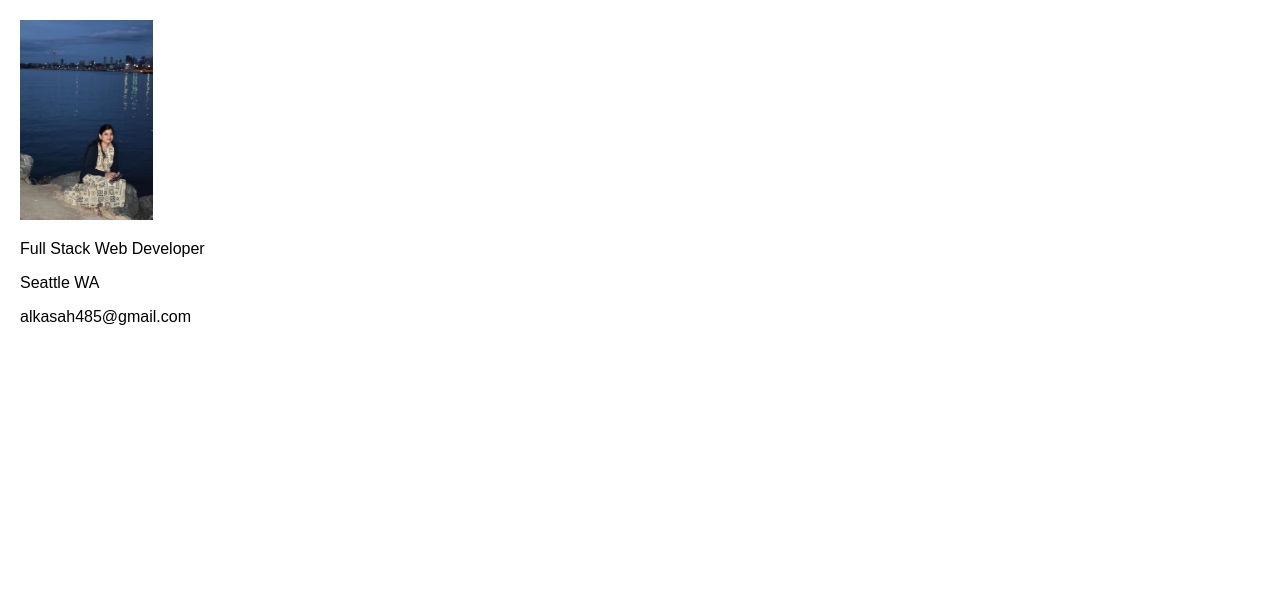
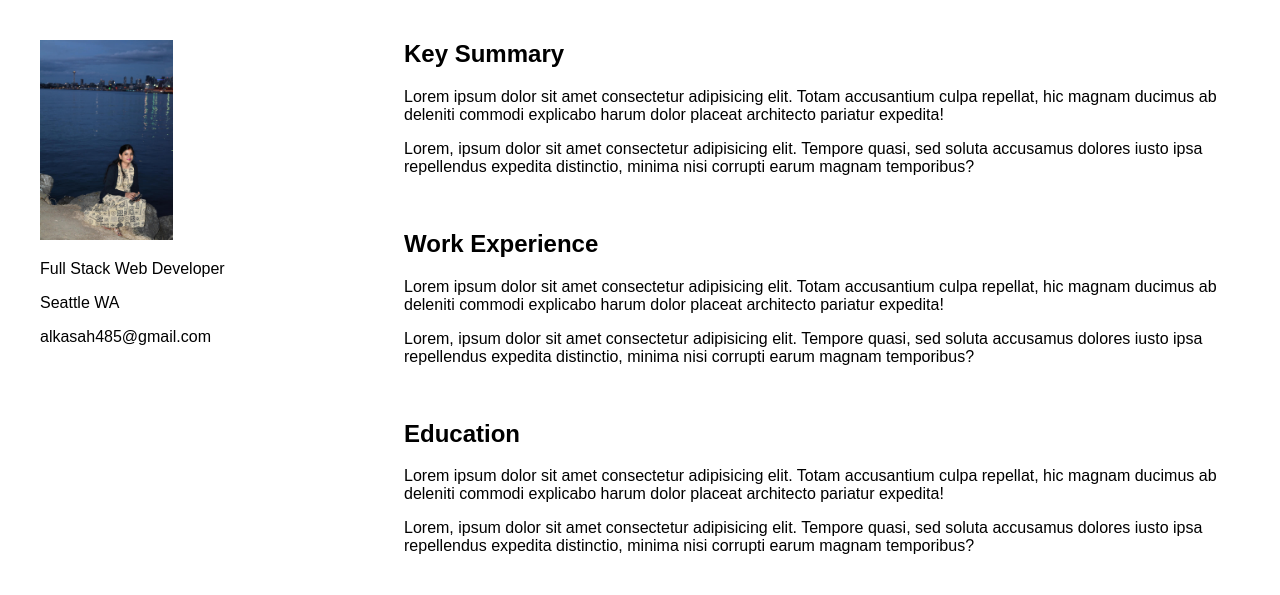
Before and after one commit to alka485/Resume-, a plain HTML site: page index.html in a window 1280 px wide. Drawn offline with Linux system fonts and the light colour scheme.

Commit message:
added key summary work experience and education section

```diff
--- a/index.html
+++ b/index.html
@@ -16,7 +16,19 @@
                     <p>Seattle WA</p>
                     <p>alkasah485@gmail.com</p>
                 </div>
-
+            </div>
+            <div class="main">
+                <h2>Key Summary</h2>
+                <p>Lorem ipsum dolor sit amet consectetur adipisicing elit. Totam accusantium culpa repellat, hic magnam ducimus ab deleniti commodi explicabo harum dolor placeat architecto pariatur expedita!</p>
+                <p>Lorem, ipsum dolor sit amet consectetur adipisicing elit. Tempore quasi, sed soluta accusamus dolores iusto ipsa repellendus expedita distinctio, minima nisi corrupti earum magnam temporibus?</p>
+                <br>
+                <h2>Work Experience</h2>
+                <p>Lorem ipsum dolor sit amet consectetur adipisicing elit. Totam accusantium culpa repellat, hic magnam ducimus ab deleniti commodi explicabo harum dolor placeat architecto pariatur expedita!</p>
+                <p>Lorem, ipsum dolor sit amet consectetur adipisicing elit. Tempore quasi, sed soluta accusamus dolores iusto ipsa repellendus expedita distinctio, minima nisi corrupti earum magnam temporibus?</p>
+                <br>
+                <h2>Education</h2>
+                <p>Lorem ipsum dolor sit amet consectetur adipisicing elit. Totam accusantium culpa repellat, hic magnam ducimus ab deleniti commodi explicabo harum dolor placeat architecto pariatur expedita!</p>
+                <p>Lorem, ipsum dolor sit amet consectetur adipisicing elit. Tempore quasi, sed soluta accusamus dolores iusto ipsa repellendus expedita distinctio, minima nisi corrupti earum magnam temporibus?</p>
             </div>
         </div>
     </main>
--- a/style.css
+++ b/style.css
@@ -16,3 +16,13 @@ body {
     width: 100%;
     padding: 20px;
 }
+
+.side {
+    flex: 30%;
+    padding: 20px;
+}
+
+.main{
+    flex: 70%;
+    padding: 20px;
+}
```
